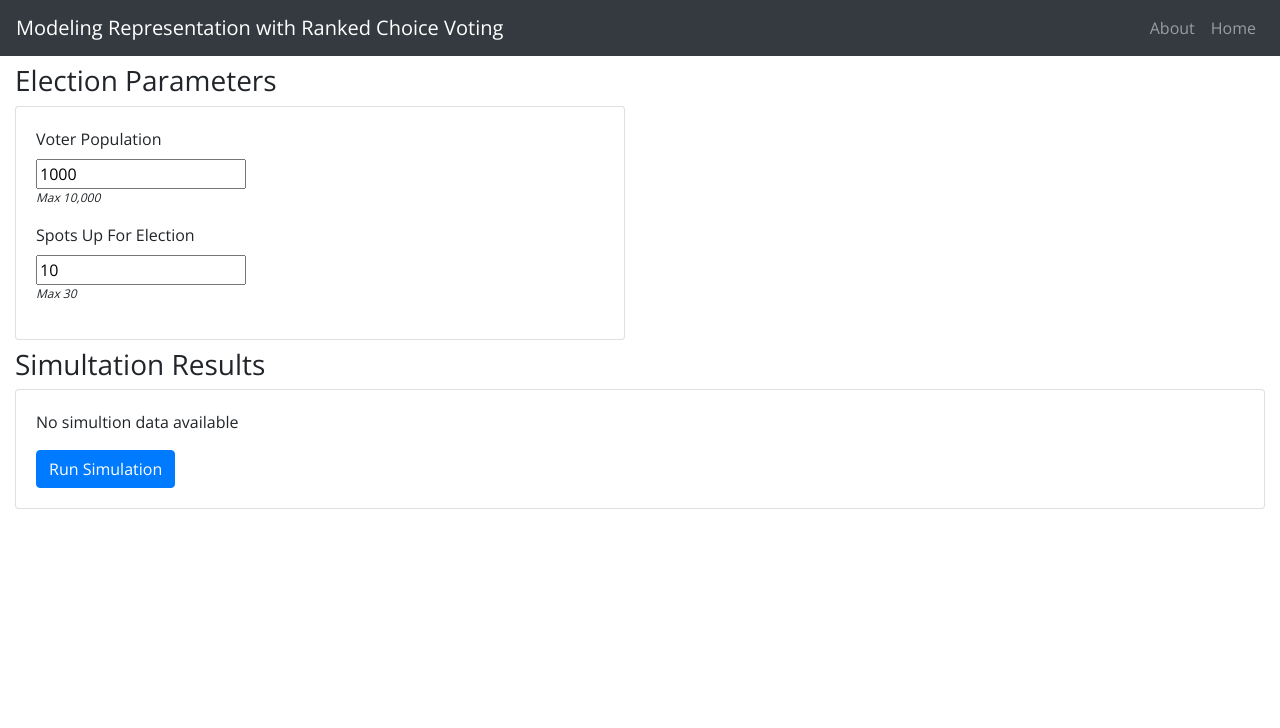
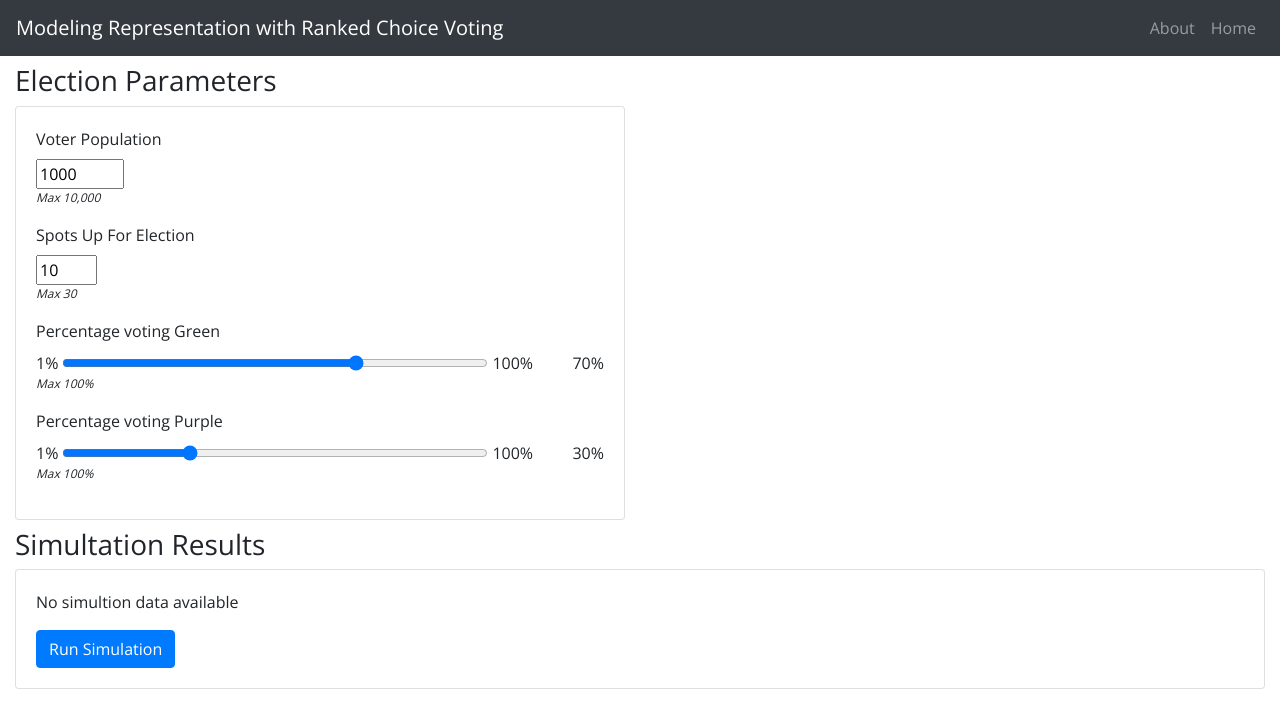
Before and after one commit to mggg/rcv-webapp, a React (Create React App) app: page / in a window 1280 px wide. Shown: the top 728 px of the page. Built offline with nearby package versions, Linux system fonts and the light colour scheme.

Commit message:
Separate input components from data fields; improvde sliders and layout of inputs

```diff
--- a/src/ElectionParameters.js
+++ b/src/ElectionParameters.js
@@ -3,18 +3,26 @@ import NumberInput from "./NumberInput";
 import ParameterContainer from "./ParameterContainer";
 import Slider from "./Slider";
 
-function ElectionParameters({ formData, setFormData, formParams }) {
+function ElectionParameters({ formData, setFormData, formInputs }) {
   const handleChange = (event) => {
     const formDataCopy = { ...formData };
     formDataCopy[event.target.name] = event.target.value;
     setFormData(formDataCopy);
   };
 
+  const handleAntiChange = (max) => {
+    return (event) => {
+      const formDataCopy = { ...formData };
+      formDataCopy[event.target.name] = max - event.target.value;
+      setFormData(formDataCopy);
+    };
+  };
+
   return (
     <>
       <h1>Election Parameters</h1>
       <ParameterContainer>
-        {formParams.map((param) => {
+        {formInputs.map((param) => {
           switch (param.type) {
             case "number":
               return (
@@ -26,6 +34,8 @@ function ElectionParameters({ formData, setFormData, formParams }) {
                   label={param.label}
                   handleChange={handleChange}
                   step={param.step}
+                  min={param.min}
+                  max={param.max}
                   value={formData[param.name]}
                   helperText={param.helperText}
                 />
@@ -40,7 +50,29 @@ function ElectionParameters({ formData, setFormData, formParams }) {
                   label={param.label}
                   handleChange={handleChange}
                   step={param.step}
+                  min={param.min}
+                  max={param.max}
+                  minLabel={param.minLabel}
+                  maxLabel={param.maxLabel}
                   value={formData[param.name]}
+                  helperText={param.helperText}
+                />
+              );
+            case "anti-slider":
+              return (
+                <Slider
+                  id={param.id}
+                  key={param.id}
+                  // Note: This is used to key onto the formData object, and is crucial for successfully updating the formData appropriately
+                  name={param.name}
+                  label={param.label}
+                  handleChange={handleAntiChange(param.max)}
+                  step={param.step}
+                  min={param.min}
+                  max={param.max}
+                  minLabel={param.minLabel}
+                  maxLabel={param.maxLabel}
+                  value={param.max - formData[param.name]}
                   helperText={param.helperText}
                 />
               );
--- a/src/NumberInput.js
+++ b/src/NumberInput.js
@@ -5,11 +5,13 @@ function NumberInput({
   handleChange,
   value,
   name,
+  min,
+  max,
   helperText,
   step = 1,
 }) {
   return (
-    <>
+    <div className="sm-6">
       <label className="input-label">{label}</label>
       <input
         name={name}
@@ -17,9 +19,11 @@ function NumberInput({
         onChange={handleChange}
         value={value}
         step={step}
+        min={min}
+        max={max}
       />
       <p className="input-helper-text">{helperText}</p>
-    </>
+    </div>
   );
 }
 
--- a/src/SimulationPage.js
+++ b/src/SimulationPage.js
@@ -5,18 +5,37 @@ import ElectionParameters from "./ElectionParameters";
 import SimulationResults from "./SimulationResults";
 
 // A common lookup table for Majority-Minority labels
-// const mmLabels = {
-//   maj: "Green",
-//   min: "Purple",
-// };
+const mmLabels = {
+  maj: "Green",
+  min: "Purple",
+};
 
 const electionParams = [
   {
     id: "ballots",
     name: "ballots",
+    initialValue: 1000,
+  },
+  {
+    id: "seatsOpen",
+    name: "seatsOpen",
+    initialValue: 10,
+  },
+  {
+    id: `pop${mmLabels.maj}Party`,
+    name: `pop${mmLabels.maj}Party`,
+    initialValue: 70,
+  },
+];
+
+const electionInputs = [
+  {
+    id: "ballots",
+    name: "ballots",
     type: "number",
-    initialValue: 1000,
     step: 10,
+    min: 10,
+    max: 10000,
     label: "Voter Population",
     helperText: "Max 10,000",
     info: "The number of voters in each election simulation",
@@ -25,11 +44,43 @@ const electionParams = [
     id: "seatsOpen",
     name: "seatsOpen",
     type: "number",
-    initialValue: 10,
     step: 1,
+    min: 1,
+    max: 30,
     label: "Spots Up For Election",
     helperText: "Max 30",
     info: "The number of open seats open for election in each simulation",
+  },
+  {
+    id: `pop${mmLabels.maj}Party`,
+    name: `pop${mmLabels.maj}Party`,
+    type: "slider",
+    step: 1,
+    min: 1,
+    max: 100,
+    minLabel: `1%`,
+    maxLabel: `100%`,
+    label: `Percentage voting ${mmLabels.maj}`,
+    helperText: `Max 100%`,
+    info: `Assuming all members of the population vote for either ${mmLabels.maj}
+    or ${mmLabels.min}, which percentage votes for ${mmLabels.maj}
+    `,
+  },
+  {
+    id: `pop${mmLabels.min}Party`,
+    name: `pop${mmLabels.maj}Party`,
+    type: "anti-slider",
+    step: 1,
+    min: 1,
+    max: 100,
+    fullWidth: true,
+    minLabel: `1%`,
+    maxLabel: `100%`,
+    label: `Percentage voting ${mmLabels.min}`,
+    helperText: `Max 100%`,
+    info: `Assuming all members of the population vote for either ${mmLabels.min}
+    or ${mmLabels.min}, which percentage votes for ${mmLabels.min}
+    `,
   },
 ];
 
@@ -44,7 +95,7 @@ const electionParams = [
 //     max: 2.0,
 //     minLabel: "Fairly even across options",
 //     maxLabel: "",
-//     title: `Among ${mmLabels.maj} voters, support for ${mmLabels.maj} candidates is...`,
+//     label: `Among ${mmLabels.maj} voters, support for ${mmLabels.maj} candidates is...`,
 //     info: `This value provides information to the model on how even or polarized support
 //     is among ${mmLabels.maj} voters for ${mmLabels.maj} candidates. If support is even,
 //     there are no stand out candidates and all are liked evenly. If support is polarized,
@@ -60,7 +111,7 @@ const electionParams = [
 //     max: 2.0,
 //     minLabel: "Fairly even across options",
 //     maxLabel: "",
-//     title: `Among ${mmLabels.maj} voters, support for ${mmLabels.min} candidates is...`,
+//     label: `Among ${mmLabels.maj} voters, support for ${mmLabels.min} candidates is...`,
 //     info: `This value provides information to the model on how even or polarized support
 //     is among ${mmLabels.maj} voters for ${mmLabels.min} candidates. If support is even,
 //     there are no stand out candidates and all are liked evenly. If support is polarized,
@@ -76,7 +127,7 @@ const electionParams = [
 //     max: 2.0,
 //     minLabel: "Fairly even across options",
 //     maxLabel: "",
-//     title: `Among ${mmLabels.min} voters, support for ${mmLabels.min} candidates is...`,
+//     label: `Among ${mmLabels.min} voters, support for ${mmLabels.min} candidates is...`,
 //     info: `This value provides information to the model on how even or polarized support
 //      is among ${mmLabels.min} voters for ${mmLabels.min} candidates. If support is even,
 //      there are no stand out candidates and all are liked evenly. If support is polarized,
@@ -92,7 +143,7 @@ const electionParams = [
 //     max: 2.0,
 //     minLabel: "Fairly even across options",
 //     maxLabel: "",
-//     title: `Among ${mmLabels.min} voters, support for ${mmLabels.maj} candidates is...`,
+//     label: `Among ${mmLabels.min} voters, support for ${mmLabels.maj} candidates is...`,
 //     info: `This value provides information to the model on how even or polarized support
 //      is among ${mmLabels.min} voters for ${mmLabels.maj} candidates. If support is even,
 //      there are no stand out candidates and all are liked evenly. If support is polarized,
@@ -121,6 +172,7 @@ function SimulationPage() {
             formData={formData}
             setFormData={setFormData}
             formParams={electionParams}
+            formInputs={electionInputs}
           />
         </Col>
         <Col className="pt-2 d-flex flex-column">
--- a/src/Slider.js
+++ b/src/Slider.js
@@ -1,15 +1,35 @@
 import React from "react";
 
-import { Form } from "react-bootstrap";
-
-function Slider() {
+function Slider({
+  label,
+  handleChange,
+  value,
+  name,
+  helperText,
+  min,
+  max,
+  minLabel,
+  maxLabel,
+  step = 1,
+}) {
   return (
-    <Form>
-      <Form.Group controlId="formBasicRange">
-        <Form.Label>Range</Form.Label>
-        <Form.Control type="range" />
-      </Form.Group>
-    </Form>
+    <div className="d-flex flex-wrap">
+      <label className="w-100">{label}</label>
+      <span className="mr-1">{minLabel}</span>
+      <input
+        type="range"
+        className="w-75"
+        onChange={handleChange}
+        name={name}
+        value={value}
+        min={min}
+        max={max}
+        step={step}
+      />
+      <span className="ml-1">{maxLabel}</span>
+      <span className="ml-auto">{value}%</span>
+      <p className="input-helper-text w-100">{helperText}</p>
+    </div>
   );
 }
 
```
